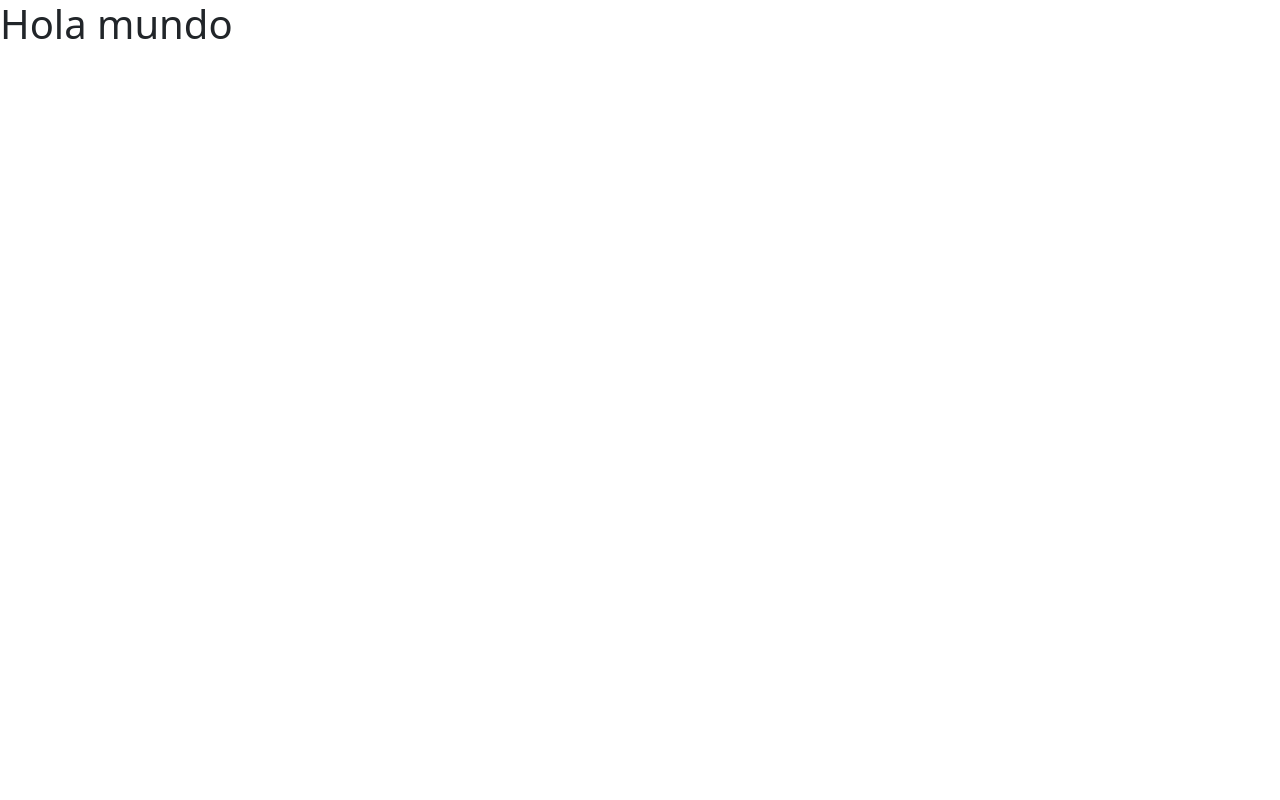
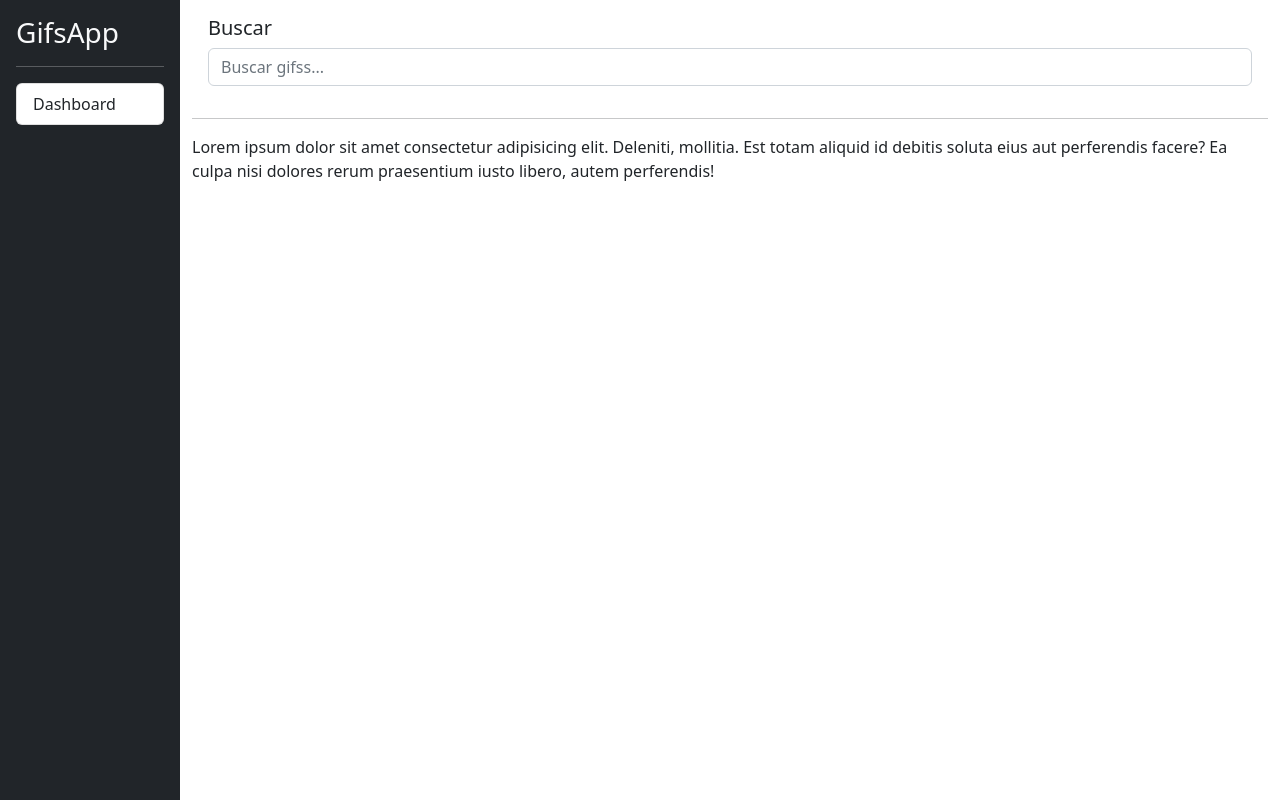
Before and after one commit to cesarluilly/UDY-AngularDeCeroAExperto-03GifsAppRepasando, an Angular app: page / in a window 1280 px wide. Built offline with nearby package versions, Linux system fonts and the light colour scheme.

Commit message:
Video 80 Diseño Inicial de nuestra aplicacion

```diff
--- a/src/app/app.component.html
+++ b/src/app/app.component.html
@@ -1 +1,29 @@
-<h1>Hola mundo</h1>
+<div class="d-flex">
+
+    <!-- Sidebar -->
+    <div class="bg-dark border-right p-3" id="sidebar">
+        <h3 class="text-light">GifsApp</h3>
+        <hr class="text-white">
+        <div class="list-group list-reset">
+            <a href="#"
+            class="list-group-item list-group-item-action">
+                Dashboard
+            </a>
+        </div>
+    </div>
+    <!-- End Sidebar -->
+    <div class="container">
+        <div class="row p-3">
+            <div class="col">
+                <h5>Buscar</h5>
+                <input type="text" class="form-control" placeholder="Buscar gifss...">
+            </div>
+        </div>
+        <hr>
+        <div class="row">
+            <div class="col">
+                Lorem ipsum dolor sit amet consectetur adipisicing elit. Deleniti, mollitia. Est totam aliquid id debitis soluta eius aut perferendis facere? Ea culpa nisi dolores rerum praesentium iusto libero, autem perferendis!
+            </div>
+        </div>
+    </div>
+</div>
--- a/src/styles.css
+++ b/src/styles.css
@@ -1 +1,9 @@
-/* You can add global styles to this file, and also import other style files */
+html, body {
+    height: 100%;
+}
+
+#sidebar {
+    height: 100%;
+    min-height: 100vh;
+    min-width: 180px;
+}
```
Also changed, not shown: 1 other file (tests, documents, lock files or other folders).
